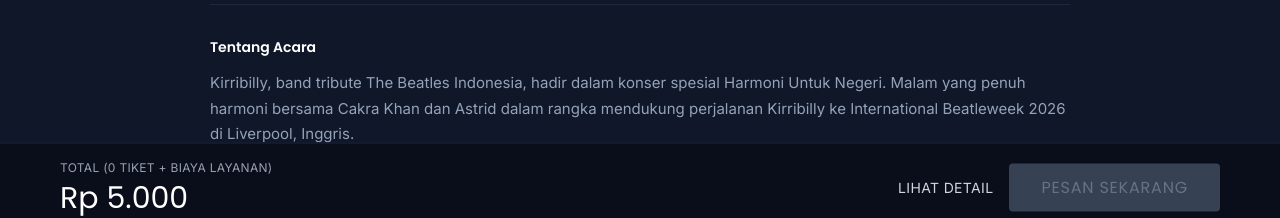
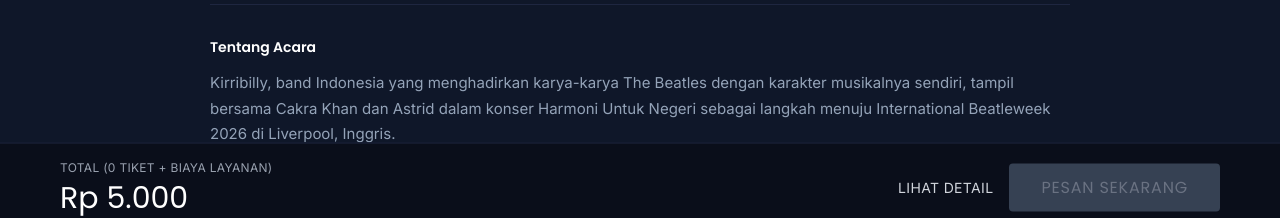
Before and after one commit to MozaAdirafi/ikasman_ticketing_concert_FE, a Next.js app: page / in a window 1280 px wide. Shown: the part 658-876 px from the top of the page. Built offline with nearby package versions, Linux system fonts and the light colour scheme; no server answers.

Commit message:
switch banner

```diff
--- a/app/page.tsx
+++ b/app/page.tsx
@@ -244,9 +244,7 @@
               Tentang Acara
             </h3>
             <p style={{ color: '#94A3B8', fontSize: '15px', lineHeight: 1.7 }}>
-              Kirribilly, band tribute The Beatles Indonesia, hadir dalam konser spesial Harmoni Untuk Negeri.
-              Malam yang penuh harmoni bersama Cakra Khan dan Astrid dalam rangka mendukung
-              perjalanan Kirribilly ke International Beatleweek 2026 di Liverpool, Inggris.
+            Kirribilly, band Indonesia yang menghadirkan karya-karya The Beatles dengan karakter musikalnya sendiri, tampil bersama Cakra Khan dan Astrid dalam konser Harmoni Untuk Negeri sebagai langkah menuju International Beatleweek 2026 di Liverpool, Inggris.
             </p>
           </div>
 
```
Also changed, not shown: 1 other file (tests, documents, lock files or other folders).
